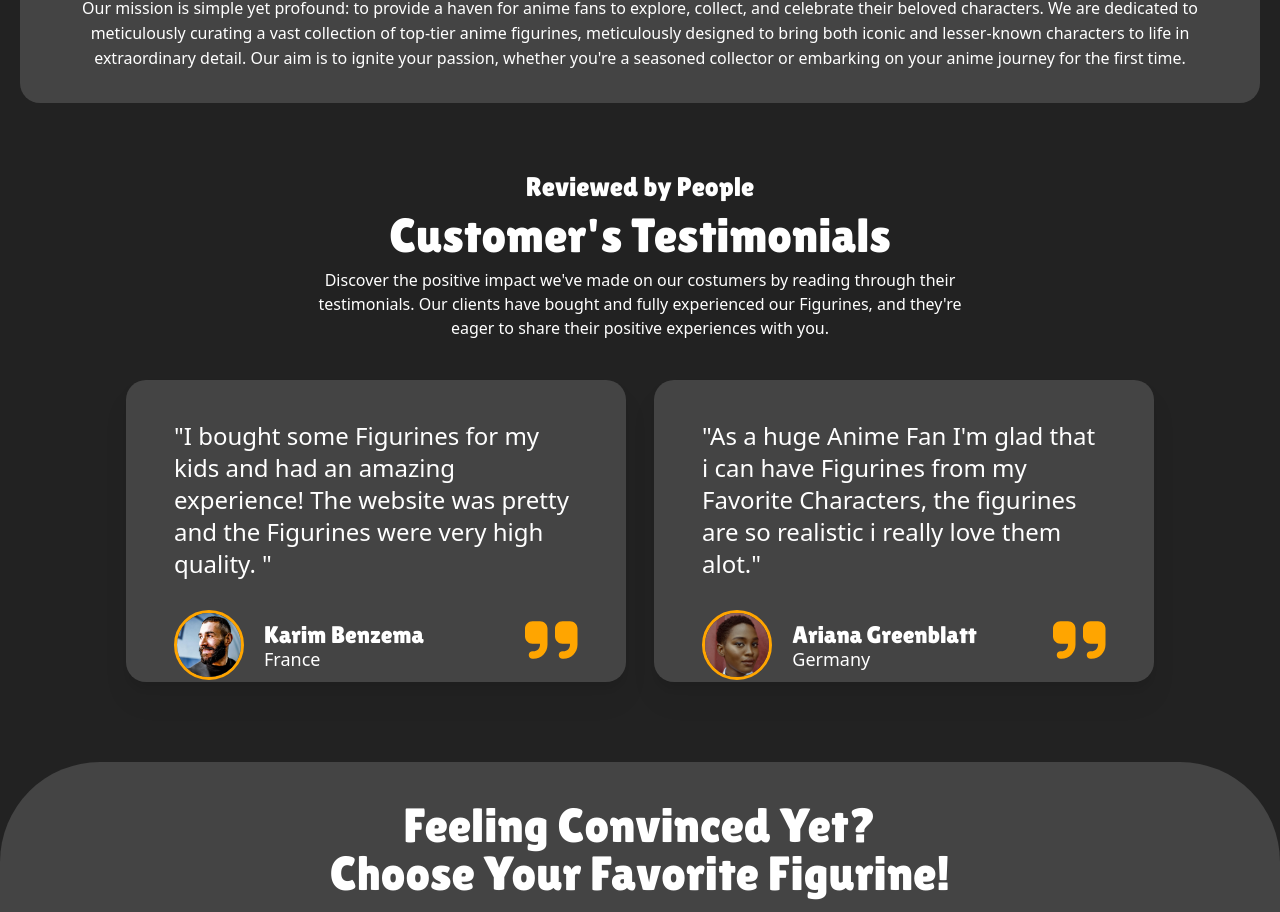
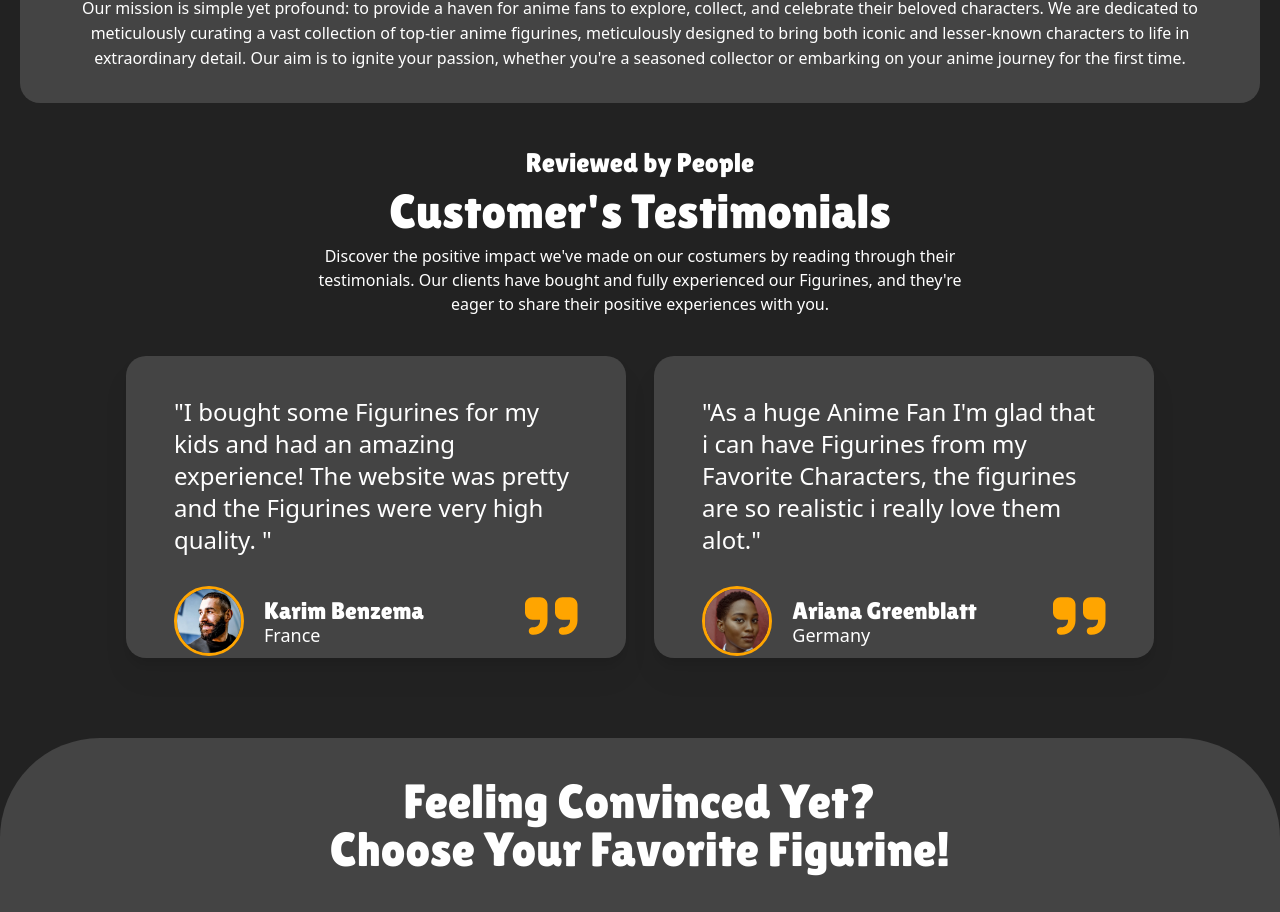
Before and after one commit to valtonkasami/anistore, a React (Create React App) app: page / in a window 1280 px wide. Shown: the part 1972-2884 px from the top of the page. Built offline with nearby package versions, Linux system fonts and the light colour scheme.

Commit message:
Update home.jsx

```diff
--- a/src/pages/home/home.jsx
+++ b/src/pages/home/home.jsx
@@ -62,7 +62,7 @@ export const Home = () => {
         </div>
 
         <div className='flex justify-center'>
-        <div className='text-3xl h-16 rounded-full bg-[#444444] mt-14 flex items-center justify-center'>
+        <div className='text-3xl h-16 rounded-full bg-[#444444] mt-14 max-sm:mt-10 flex items-center justify-center'>
             <h1 className='ml-5 max-big:hidden text-[silver] cursor-pointer hover:text-[orange] mr-5'>WHY CHOOSE ANISTORE?</h1>
             <h1 className='text-[silver] max-sm:hidden max-big:ml-5 cursor-pointer hover:text-[orange] mr-5'>WHO WE ARE?</h1>
             <h1 className='max-ipad:hidden text-[silver] cursor-pointer hover:text-[orange] mr-5'>WHAT WE ARE ABOUT?</h1>
@@ -89,7 +89,7 @@ export const Home = () => {
 
         </div>
 
-        <h1 className='text-center text-[27px] mt-16'>Reviewed by People</h1>
+        <h1 className='text-center text-[27px] mt-10'>Reviewed by People</h1>
         <h1 className='text-center text-5xl mt-1'>Customer's Testimonials</h1>
         <div className='flex justify-center mt-2'><p className='w-[655px] text-center font-sans'>Discover the positive impact we've made on our costumers by reading through their testimonials. Our clients have bought and fully experienced our Figurines, and they're eager to share their positive experiences with you.</p></div>
 
```
